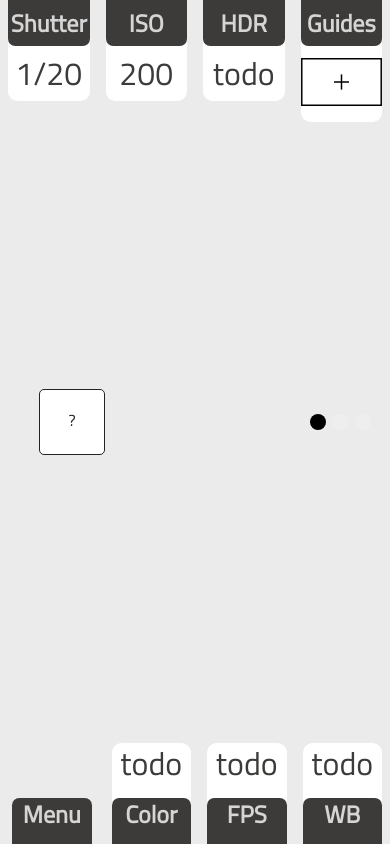
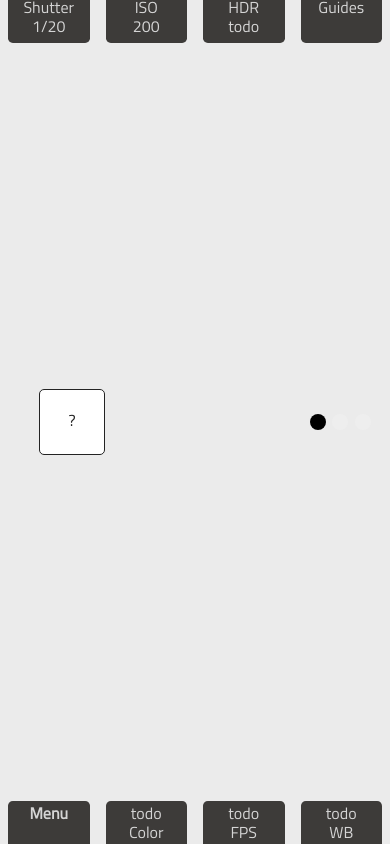
Before and after one commit to apertus-open-source-cinema/axiom-firmware, a PHP site: page / in a window 390 px wide. Run offline with PHP 8.4, Linux system fonts and the light colour scheme.

Commit message:
buttons smaller, optimized for mobile

```diff
--- a/software/control_daemon/ControlGUI/css/menu.css
+++ b/software/control_daemon/ControlGUI/css/menu.css
@@ -1,6 +1,6 @@
 .menu {
     display: flex;
-    height: 100%;
+    /*height: 3rem;*/
 }
 
 .menuBottom {
@@ -18,13 +18,15 @@
     /* height: 100%; */
     display: flex;
     flex-direction: column;
+    background-color:#3D3B39;
+    color:#d5d5d5;
 }
 
 .menuButtonInverted {
     /* align-items: flex-end; */
     /*height: 75%;*/
     margin-top: auto;
-    font-size: 1.5em;
+    font-size: 1rem;
     justify-content: center;
 }
 /*
@@ -32,14 +34,15 @@
     background-color:#FA8756;
     color: #171615;
 }*/
-.menuButton:active div.buttonCaption {
+.menuButton:active {
     background-color:#FA8756;
     color: #3D3B39;
 }
+/*
 .menuButton:active div.Value {
     background-color:#3D3B39;
     color: #FA8756;
-}
+}*/
 
 .menuButton-currentvalue  {
     background-color:#7ebcc6 !important;
@@ -49,36 +52,37 @@
 .roundedTop {
     border-top-left-radius: 0.3em;
     border-top-right-radius: 0.3em;
-    margin-bottom: -8px;
-    padding-bottom: 20px;
+    /*margin-bottom: -8px;
+    padding-bottom: 20px;*/
     padding-top: 5px;
 }
 
 .roundedBottom {
     border-bottom-left-radius: 0.3em;
     border-bottom-right-radius: 0.3em;
-    margin-top: -8px;
-    padding-top: 20px;
+   /* margin-top: -8px;
+    padding-top: 20px;*/
     padding-bottom: 5px;
 }
 
 .Value {
-    background: white;
+    display:inline;
+    /*background: white;
     color:#3D3B39;
-    font-size: 2.0rem;
-    /* height: 60%; */
-    /*display: flex;*/
+    font-size: 1.5rem;
+    height: 60%;
+    display: flex;
     justify-content: center;
     align-items: center;
     z-index: -1;
-    /* flex-grow: 2; */
-}
+    flex-grow: 2; */
+}*/
 
 .buttonCaption {
     background: #3D3B39;
     color:#d5d5d5;
     font-weight: bold;
-    font-size: 1.5rem;
+    font-size: 1.0rem;
     /* font-size: 1.7em; */
     /* height: 1.7em; */
     /* line-height: 1.7em; */
@@ -105,8 +109,8 @@
     color: #3D3B39;
     text-align: left;
     border-radius: 0.2em;
-    padding:1.5em;
-    margin:1.5em;
+    padding:0.2rem;
+    margin:0.5rem;
     z-index: -10;
 }
 .row-option:active {
@@ -121,5 +125,5 @@
 }
 .row-option-item {
     text-align: center;
-    font-size: 2em;
+    font-size: 1.1rem;
 }
--- a/software/control_daemon/ControlGUI/css/toggle.css
+++ b/software/control_daemon/ControlGUI/css/toggle.css
@@ -5,26 +5,29 @@ input[type=checkbox]{
 }
 
 label {
-    bottom:2.3rem;
+    bottom:1.1rem;
 	cursor: pointer;
 	text-indent: -9999px;
-	width: 90px;
+	/*width: 90px;
 	height: 50px;
+	border-radius: 100px;*/
+	width: 2rem;
+	height: 1rem;
+	border-radius: 3rem;
 	background: grey;
 	display: block;
-	border-radius: 100px;
 	position: relative;
 }
 
 label:after {
 	content: '';
 	position: absolute;
-	top: 5px;
-	left: 5px;
-	width: 40px;
-	height: 40px;
+	top: 1px;
+	left: 1px;
+	width: 0.9rem;
+	height: 0.9rem;
 	background: #fff;
-	border-radius: 40px;
+	border-radius: 0.9rem;
 	transition: 0.3s;
 }
 
@@ -38,5 +41,5 @@ input:checked + label:after {
 }
 
 label:active:after {
-	width: 60px;
+	width: 0.6rem;
 }
--- a/software/control_daemon/ControlGUI/index.html
+++ b/software/control_daemon/ControlGUI/index.html
@@ -29,23 +29,22 @@
     <div id="home-page">
         <div class="header">
             <div class="menu">
-                <div class="menuButton" id="ShutterBtn">
-                    <div class="buttonCaption roundedBottom" id="ShutterBtn">Shutter</div>
-                    <div class="Value roundedBottom" id="shutterValue">loading...</div>
+                <div class="menuButton roundedBottom" id="ShutterBtn">
+                    <div class="buttonCaption">Shutter</div>
+                    <div class="Value" id="shutterValue">loading...</div>
                 </div>
 
-                <div class="menuButton" id="ISOBtn">
-                    <div class="buttonCaption roundedBottom">ISO</div>
-                    <div class="Value roundedBottom" id="isoValue">loading...</div>
+                <div class="menuButton roundedBottom" id="ISOBtn">
+                    <div class="buttonCaption">ISO</div>
+                    <div class="Value" id="isoValue">loading...</div>
                 </div>
-                <div class="menuButton">
-                    <div class="buttonCaption roundedBottom">HDR</div>
-                    <div class="Value roundedBottom" id="hdrValue">todo</div>
+                <div class="menuButton roundedBottom">
+                    <div class="buttonCaption">HDR</div>
+                    <div class="Value" id="hdrValue">todo</div>
                 </div>
-                <div class="menuButton">
-                    <div class="buttonCaption roundedBottom">Guides</div>
-                    <div class="Value roundedBottom" id=guidesValue>
-                        <img src="images/capture_area.svg" style="width: 100%; align-self: center; object-fit:contain;"></img>
+                <div class="menuButton roundedBottom">
+                    <div class="buttonCaption">Guides</div>
+                    <div class="Value" id=guidesValue>
                     </div>
                 </div>
             </div>
@@ -62,20 +61,20 @@
         </div>
         <div class="footer">
             <div class="menuBottom">
-                <div class="menuButton menuButtonInverted" id="MenuBtn">
-                    <div class="buttonCaption roundedTop">Menu</div>
+                <div class="menuButton roundedTop" id="MenuBtn">
+                    <div class="buttonCaption "><b>Menu</b><br /><br /></div>
                 </div>
-                <div class="menuButton">
-                    <div class="Value roundedTop">todo</div>
-                    <div class="buttonCaption roundedTop">Color</div>
+                <div class="menuButton roundedTop">
+                    <div class="Value">todo</div>
+                    <div class="buttonCaption">Color</div>
                 </div>
-                <div class="menuButton" id="fpsValue">
-                    <div class="Value roundedTop">todo</div>
-                    <div class="buttonCaption roundedTop">FPS</div>
+                <div class="menuButton roundedTop" id="fpsValue">
+                    <div class="Value">todo</div>
+                    <div class="buttonCaption">FPS</div>
                 </div>
-                <div class="menuButton">
-                    <div class="Value roundedTop">todo</div>
-                    <div class="buttonCaption roundedTop">WB</div>
+                <div class="menuButton roundedTop">
+                    <div class="Value">todo</div>
+                    <div class="buttonCaption">WB</div>
                 </div>
             </div>
         </div>
@@ -87,17 +86,23 @@
         <div class="content">
             <div class="row-option" id="Test1SwitchBtn">
                 <div class="row-option-label">Test1</div>
-                <div class="row-option-option"><input type="checkbox" id="Test1Switch" /><label for="Test1Switch">Test1</label></div>
+                <div class="row-option-option">
+                    <input type="checkbox" id="Test1Switch" />
+                    <label for="Test1Switch">Test1</label>
+                </div>
             </div>
             <div class="row-option Btn" id="Test2SwitchBtn">
                 <div class="row-option-label">Test2</div>
-                <div class="row-option-option"><input type="checkbox" id="Test2Switch" /><label for="Test2Switch">Test2</label></div>
+                <div class="row-option-option">
+                    <input type="checkbox" id="Test2Switch" />
+                    <label for="Test2Switch">Test2</label>
+                </div>
             </div>
         </div>
         <div class="footer">
             <div class="menuBottom">
-                <div class="menuButton menuButtonInverted" id="MenuBtnClose">
-                    <div class="buttonCaption roundedTop">Close</div>
+                <div class="menuButton roundedTop" id="MenuBtnClose">
+                    <div class="buttonCaption">Close</div>
                 </div>
                 <div class="menuButton">
                 </div>
@@ -140,22 +145,25 @@
     <div id="shutter-page">
         <div class="header">
             <div class="menu">
-                <div class="menuButton" id="ShutterPresetBtn1_50">
-                    <div class="buttonCaption roundedBottom">Preset</div>
-                    <div class="Value roundedBottom">1/50</div>
+                <div class="menuButton roundedBottom" id="ShutterPresetBtn1_50">
+                    <div class="buttonCaption">P1:
+                        <div class="Value">1/50</div>
+                    </div>
                 </div>
-                <div class="menuButton" id="ShutterPresetBtn1_100">
-                    <div class="buttonCaption roundedBottom">Preset</div>
-                    <div class="Value roundedBottom">1/100</div>
+                <div class="menuButton roundedBottom" id="ShutterPresetBtn1_100">
+                    <div class="buttonCaption">P2:
+                        <div class="Value">1/100</div>
+                    </div>
                 </div>
-                <div class="menuButton" id="ShutterPresetBtn1_200">
-                    <div class="buttonCaption roundedBottom">Preset</div>
-                    <div class="Value roundedBottom">1/200</div>
+                <div class="menuButton roundedBottom" id="ShutterPresetBtn1_200">
+                    <div class="buttonCaption">P3:
+                        <div class="Value">1/200</div>
+                    </div>
                 </div>
-                <div class="menuButton" id="ShutterCustomBtn">
-                    <div class="buttonCaption roundedBottom">Custom</div>
-                    <div class="Value roundedBottom">Value</div>
+                <div class="menuButton roundedBottom" id="ShutterIncEV">
+                    <div class="buttonCaption" id="">+ 1/3 EV</div>
                 </div>
+
             </div>
         </div>
         <div class="content" id="ShutterBtnList">
@@ -163,20 +171,20 @@
         <div class="footer">
             <div class="footer">
                 <div class="menuBottom">
-                    <div class="menuButton menuButtonInverted" id="ShutterMenuBtnClose">
-                        <div class="buttonCaption roundedTop">Close</div>
+                    <div class="menuButton roundedTop" id="ShutterMenuBtnClose">
+                        <div class="buttonCaption">Close</div>
                     </div>
-                    <div class="menuButton" id="ShutterSetAndCloseBtn">
-                        <div class="Value roundedTop" id="ShutterSetAndCloseValue">Loading...</div>
-                        <div class="buttonCaption roundedTop">Set &amp; Close</div>
+                    <div class="menuButton roundedTop" id="ShutterSetAndCloseBtn">
+                        <div class="buttonCaption">Set &amp; Close:
+                            <div class="Value" id="ShutterSetAndCloseValue">Loading...</div>
+                        </div>
                     </div>
-                    <div class="menuButton" id="ShutterDecEV">
-                        <div class="Value roundedTop">-</div>
-                        <div class="buttonCaption roundedTop" id="">1/3 EV</div>
+
+                    <div class="menuButton roundedTop" id="ShutterCustomBtn">
+                        <div class="buttonCaption">Custom Value</div>
                     </div>
-                    <div class="menuButton" id="ShutterIncEV">
-                        <div class="Value roundedTop">+</div>
-                        <div class="buttonCaption roundedTop" id="">1/3 EV</div>
+                    <div class="menuButton roundedTop" id="ShutterDecEV">
+                        <div class="buttonCaption" id="">- 1/3 EV</div>
                     </div>
                 </div>
             </div>
--- a/software/control_daemon/ControlGUI/js/main.js
+++ b/software/control_daemon/ControlGUI/js/main.js
@@ -183,24 +183,21 @@ function BoolToReadable(variable) {
     }
 }
 function HighlightSelectedValue(allbuttons, selectedbutton) {
+    // remove highlight from all buttons
     allbuttons.forEach(function (element) {
         if (typeof $('#' + element).attr('class') !== 'undefined') {
-            if ($('#' + element).attr('class').includes("row-option")) {
-                $('#' + element).removeClass("menuButton-currentvalue");
-            } else {
-                $('#' + element).children(".Value").removeClass("menuButton-currentvalue");
-            }
+            $('#' + element).removeClass("menuButton-currentvalue");
         }
     });
+
+    // highlight the one button
     if (typeof $('#' + selectedbutton).attr('class') !== 'undefined') {
-        if ($('#' + selectedbutton).attr('class').includes("row-option")) {
-            $('#' + selectedbutton).addClass("menuButton-currentvalue");
-        } else {
-            $('#' + selectedbutton).children(".Value").addClass("menuButton-currentvalue");
-        }
+        $('#' + selectedbutton).addClass("menuButton-currentvalue");
     }
 }
 function FillShutterBtnList(btnarray) {
+    // fill the list of buttons from array automatically
+
     var fillreturn = "";
     btnarray.forEach(function (element) {
         if (element != "custom") {
```
